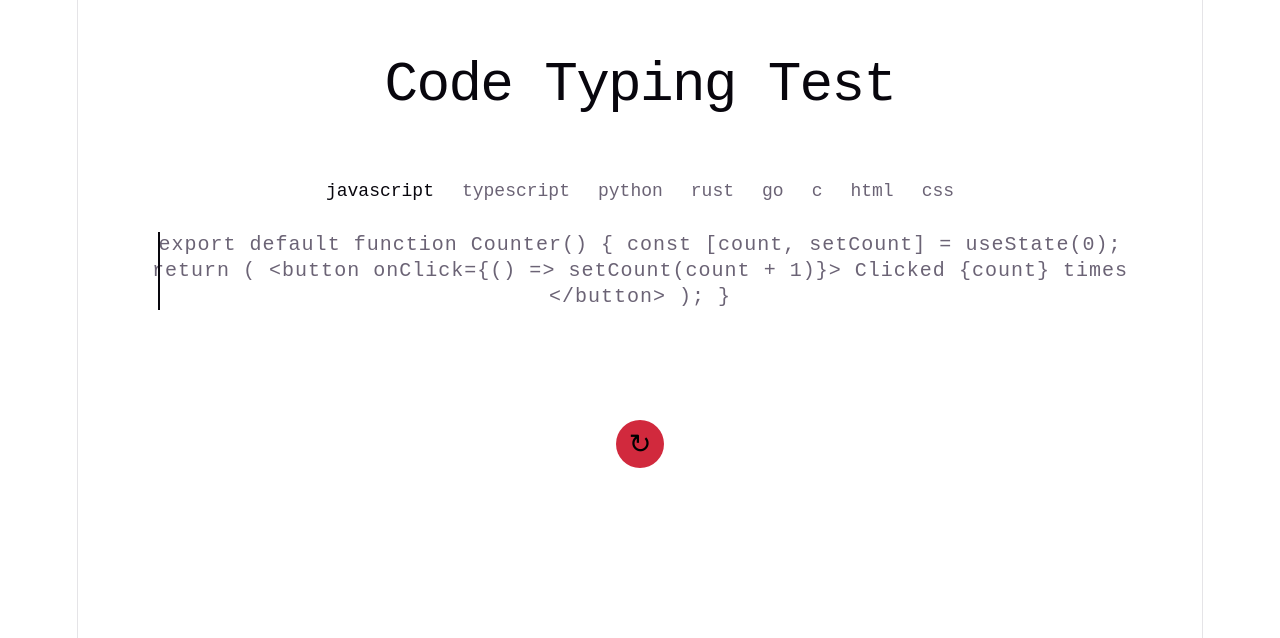
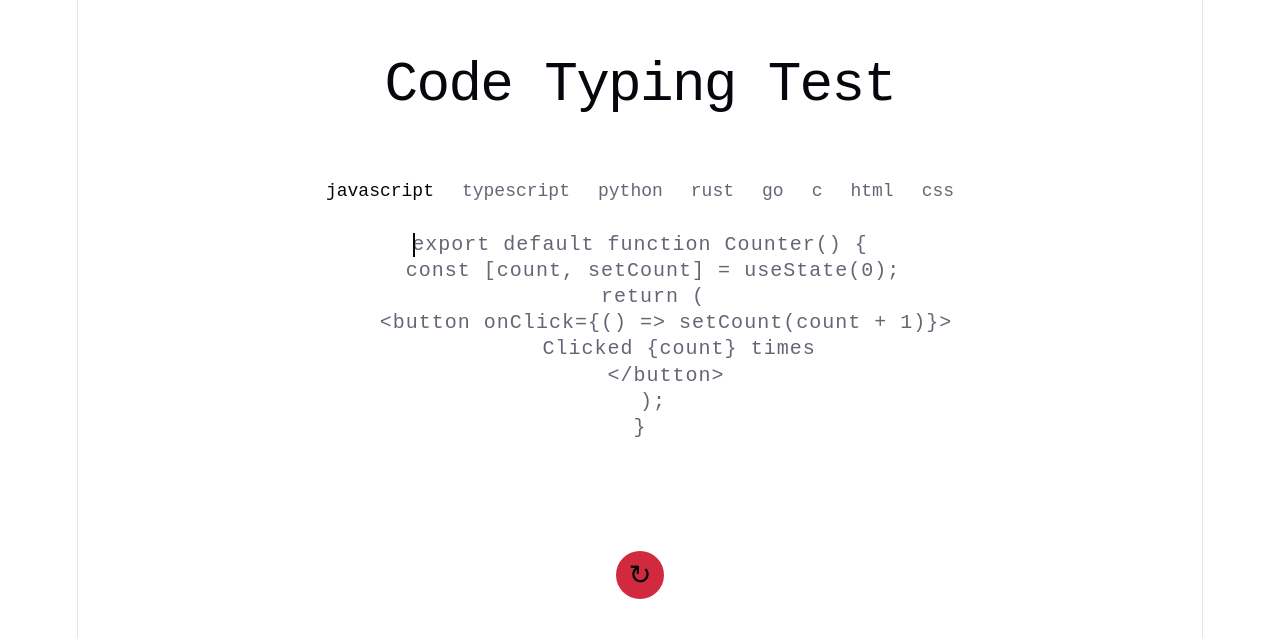
Before and after one commit to Matty-PW/code-typing-test, a React (Vite) app: page / in a window 1280 px wide. Shown: the top 638 px of the page. Built offline with nearby package versions, Linux system fonts and the light colour scheme.

Commit message:
fixed issue, cursor is now the width of each line and indentation of snippets shows

```diff
--- a/src/App.css
+++ b/src/App.css
@@ -30,6 +30,7 @@ body {
   font-family: monospace;
   font-size: x-large;
   letter-spacing: 1px;
+  white-space: pre;
   position: relative;
   z-index: 1;
 }
@@ -38,7 +39,7 @@ body {
   position: absolute;
   top: 0;
   width: 2px;
-  height: 100%;
+  height: 1.2em;
   background-color: var(--text-h);
   transition: left 0.1s ease, top 0.1s ease;
   animation: blink 1s step-end infinite;
--- a/src/App.jsx
+++ b/src/App.jsx
@@ -11,6 +11,7 @@ function App() {
   const startTime = useRef(null)
   const spanRefs = useRef([])
   const [cursorLeft, setCursorLeft] = useState(0)
+  const [cursorTop, setCursorTop] = useState(0)
   const [isTyping, setIsTyping] = useState(false)
   const typingTimeout = useRef(null)
 
@@ -19,6 +20,7 @@ function App() {
     const currentSpan = spanRefs.current[typed.length]
     if (currentSpan) {
       setCursorLeft(currentSpan.offsetLeft)
+      setCursorTop(currentSpan.offsetTop)
     }
   }, [typed])
 
@@ -78,7 +80,7 @@ function getStatus(index) {
         )}
       </div>
       <div className="typing-area">
-        <input
+        <textarea
           className="hidden-input"
           disabled={isFinished()}
           value={typed}
@@ -106,7 +108,7 @@ function getStatus(index) {
               {char}
             </span>
           )}
-          <div className={`gliding-cursor ${isTyping ? "no-blink" : ""}`} style={{ left: cursorLeft}}></div>
+          <div className={`gliding-cursor ${isTyping ? "no-blink" : ""}`} style={{ left: cursorLeft, top: cursorTop}}></div>
         </div>
       </div>
 
```
